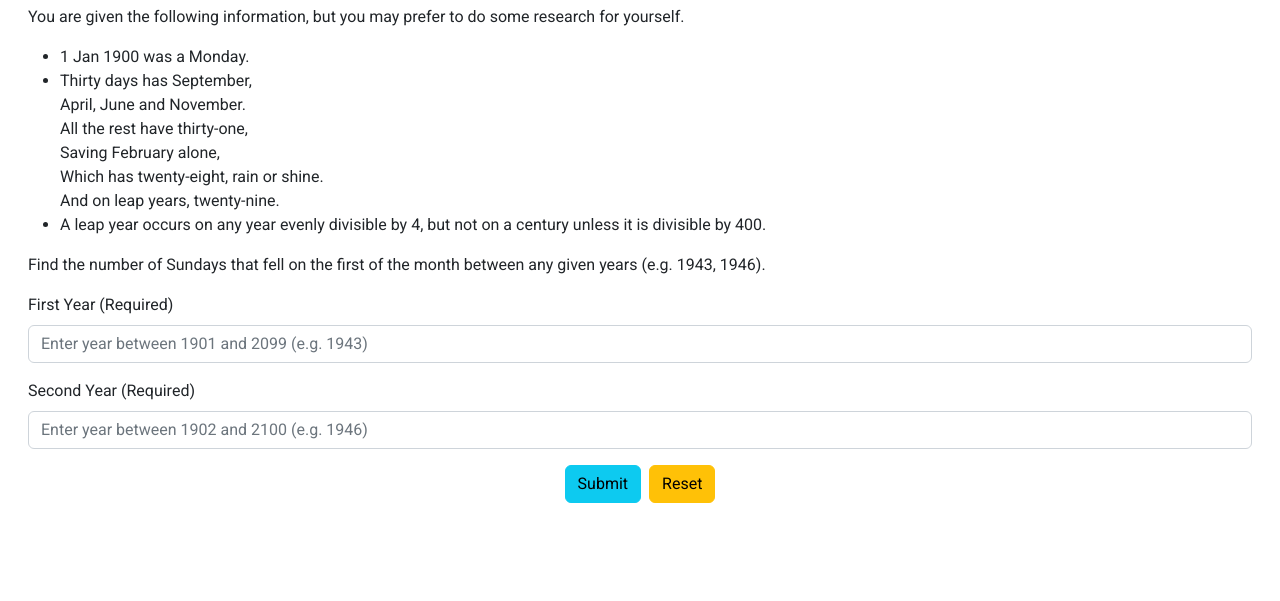
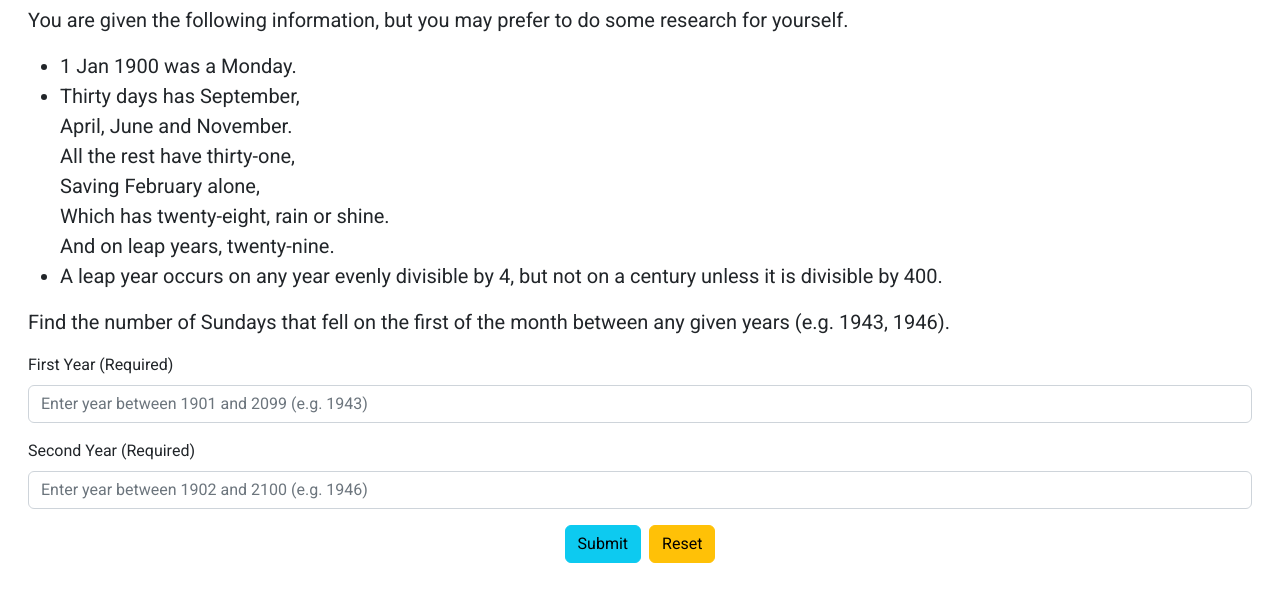
Before and after one commit to derektypist/project-euler-019, a plain HTML site: page index.html in a window 1280 px wide. Shown: the part 113-714 px from the top of the page. Drawn offline with nearby package versions, Linux system fonts and the light colour scheme; a script that the page names is missing.

Commit message:
Added instructions class at index.html

```diff
--- a/index.html
+++ b/index.html
@@ -17,7 +17,7 @@
     </header>
 
     <!-- Set Up Instructions -->
-    <section class="container-fluid">
+    <section class="container-fluid instructions">
         <p>You are given the following information, but you may prefer to do some research for yourself.</p>
         <ul>
             <li>1 Jan 1900 was a Monday.</li>
```
